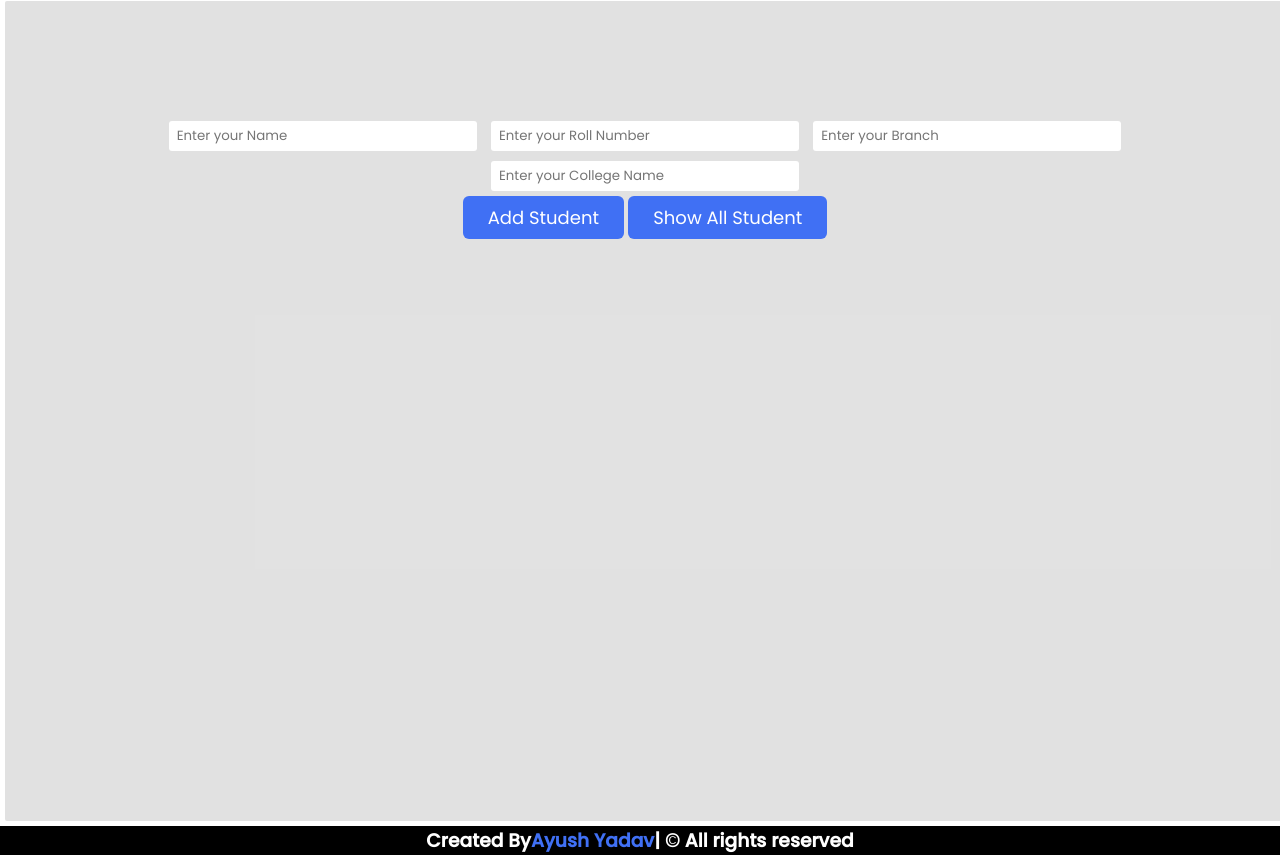
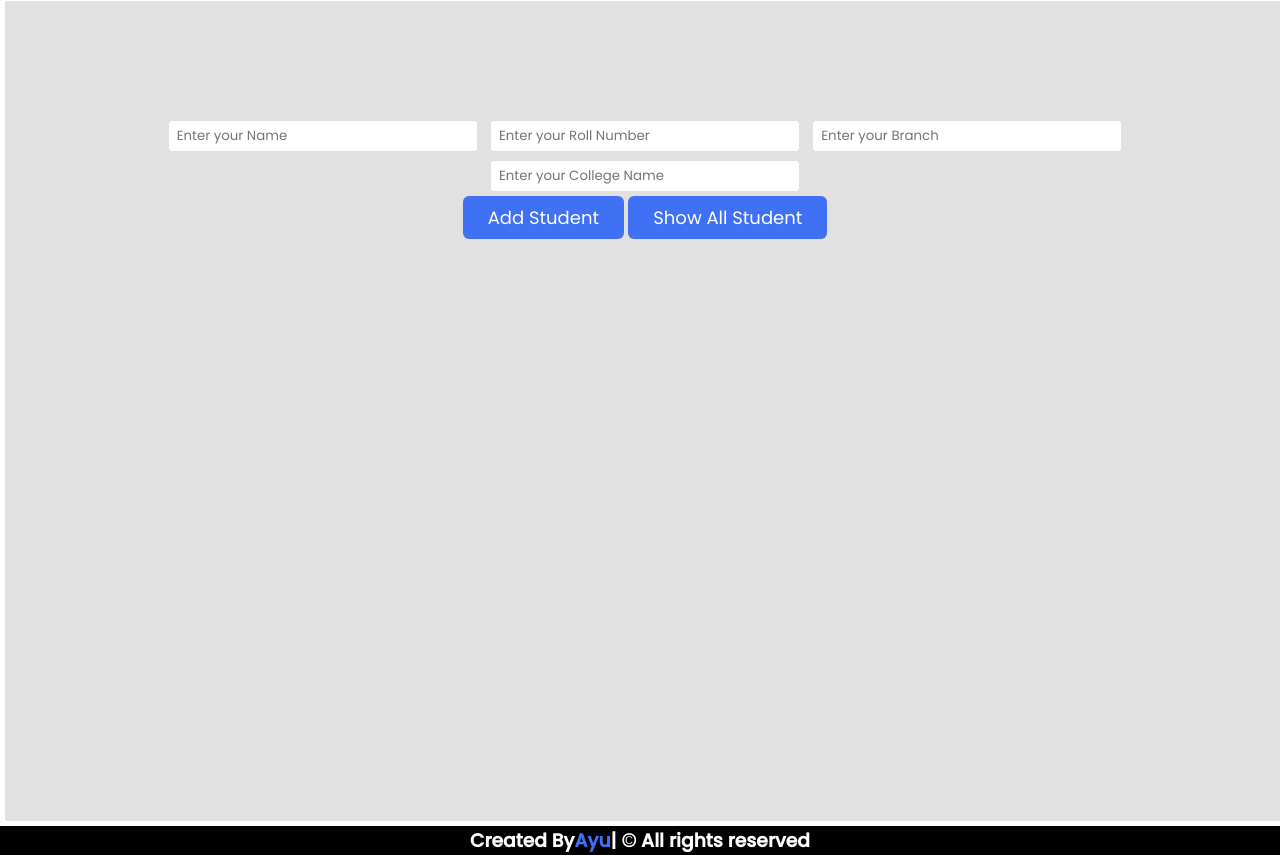
Before and after one commit to ayushyadav2001/Student-managemet, a plain HTML site: page index.html in a window 1280 px wide. Shown: the part 2734-3589 px from the top of the page. Drawn offline with Linux system fonts and the light colour scheme.

Commit message:
Update index.html

```diff
--- a/index.html
+++ b/index.html
@@ -28,7 +28,7 @@
     <img class="banner-image" src="https://www.webhopers.com/wp-content/uploads/2020/04/School-Management-Software-Development-Company-in-India-1200x480.jpg" alt="">
 </section>
 
-<!-- bout Us Section -->
+<!-- About Us Section -->
 <section class="about-us" id="about">
     <div class="about">
       <img src="./img/ayush.jpg" class="pic">
@@ -44,7 +44,7 @@
   </section>
 
 <br>
-<!-- Sum of Two Number -->
+<!-- Sum of Two Numbers -->
 <section id="sum">
     <div class="calc" id="calculator">
             <div class="cal-input">
@@ -105,7 +105,7 @@
 
 <footer>
     <div class="con">
-    <h3 class="item" >Created By <span>Ayush Yadav</span>| © All rights reserved</h3>
+    <h3 class="item" >Created By <span>Ayu</span>| © All rights reserved</h3>
 
     </div>
 </footer>
```
